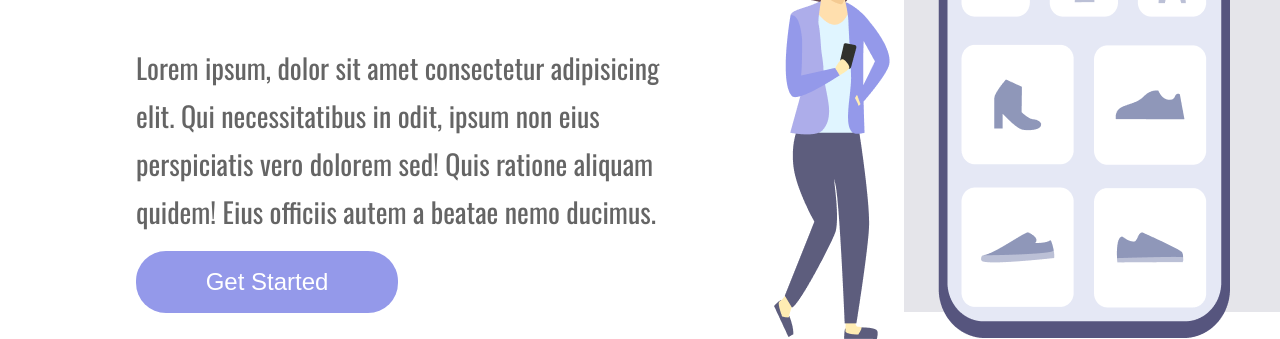
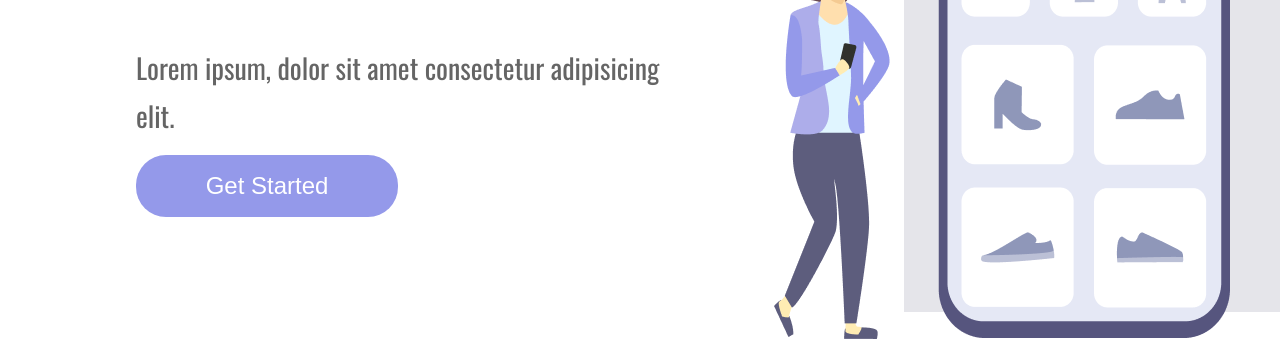
Before and after one commit to naruto-27/responsividade-css, a plain HTML site: page index.html in a window 1280 px wide. Shown: the part 488-827 px from the top of the page. Drawn offline with nearby package versions, Linux system fonts and the light colour scheme.

Commit message:
changed paragraph

```diff
--- a/index.html
+++ b/index.html
@@ -18,9 +18,7 @@
     <section class="container-left">
       <h1>Easy Shopping Via Mobile</h1>
       <p>
-        Lorem ipsum, dolor sit amet consectetur adipisicing elit. Qui
-        necessitatibus in odit, ipsum non eius perspiciatis vero dolorem sed!
-        Quis ratione aliquam quidem! Eius officiis autem a beatae nemo ducimus.
+        Lorem ipsum, dolor sit amet consectetur adipisicing elit.
       </p>
       <button>Get Started</button>
     </section>
```
